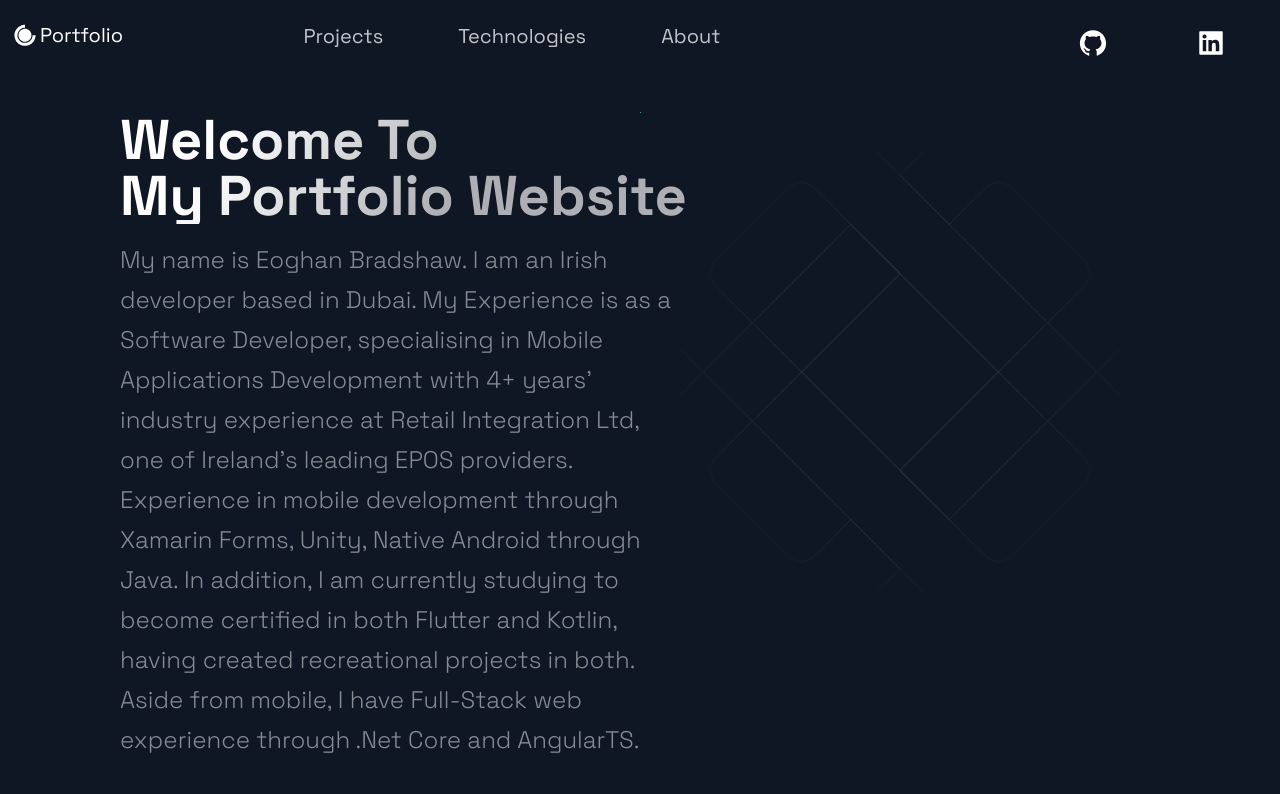
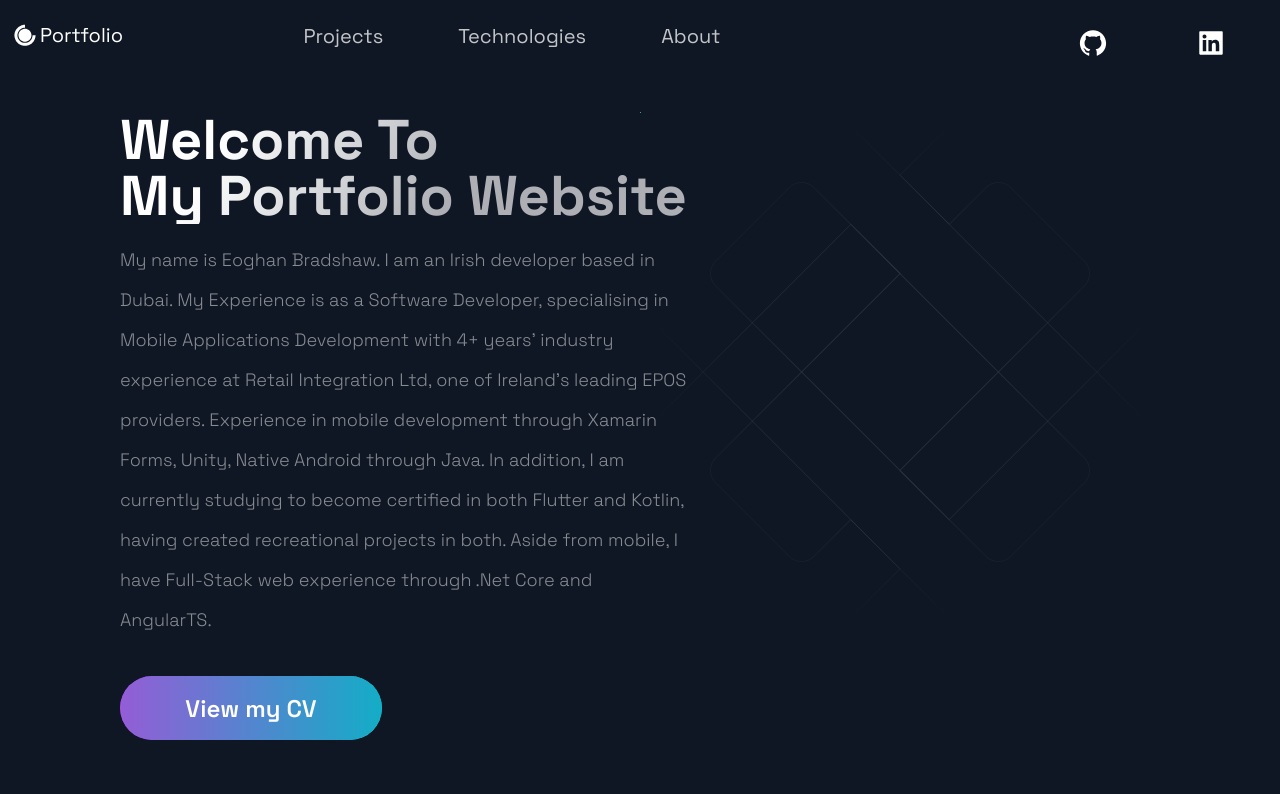
Before and after one commit to bradshaw10/ReactJSPortfolio, a Next.js app: page / in a window 1280 px wide. Shown: the top 794 px of the page. Built offline with nearby package versions, Linux system fonts and the light colour scheme.

Commit message:
font update

```diff
--- a/src/styles/GlobalComponents/index.js
+++ b/src/styles/GlobalComponents/index.js
@@ -56,7 +56,7 @@ export const SectionTitle = styled.h2`
 
 export const SectionText = styled.p`
   max-width: 800px;
-  font-size: 24px;
+  font-size: 18px;
   line-height: 40px;
   font-weight: 300;
   padding-bottom: 3.6rem;
```
